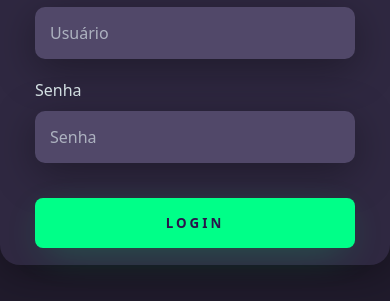
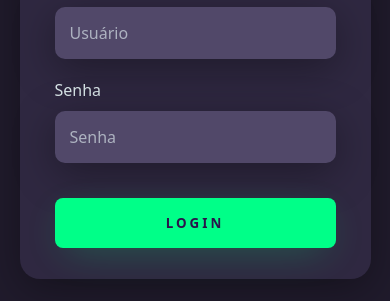
Before and after one commit to RyanVitorr/tela-de-login, a plain HTML site: page index.html in a window 390 px wide. Shown: the part 543-844 px from the top of the page. Drawn offline with Linux system fonts and the light colour scheme; a web font is replaced by a local one.

Commit message:
atualizei

```diff
--- a/css/style.css
+++ b/css/style.css
@@ -8,7 +8,9 @@
     font-family: 'Noto Sans', sans-serif;
 }
 
-
+body {
+    overflow: hidden;
+}
 
 main {
     width: 100vw;
@@ -133,7 +135,7 @@ main {
 
 @media only screen and (max-width: 950px) {
     .card-login {
-        width: 85%;
+        width: 90%;
     }
 }
 
@@ -148,11 +150,10 @@ main {
 
    .left-login {
         width: 100%;
-    height: auto;
     }
 
    .right-login {
-    width: 100%;
+        width: 90%;
         height: 305px;
     }
 
@@ -164,7 +165,7 @@ main {
 
    .card-login {
         width: 85%;
-    height: 90%;
+        height: 99%;
     }
 
 }
```
Lines whose indentation alone changed are shown as unchanged.
